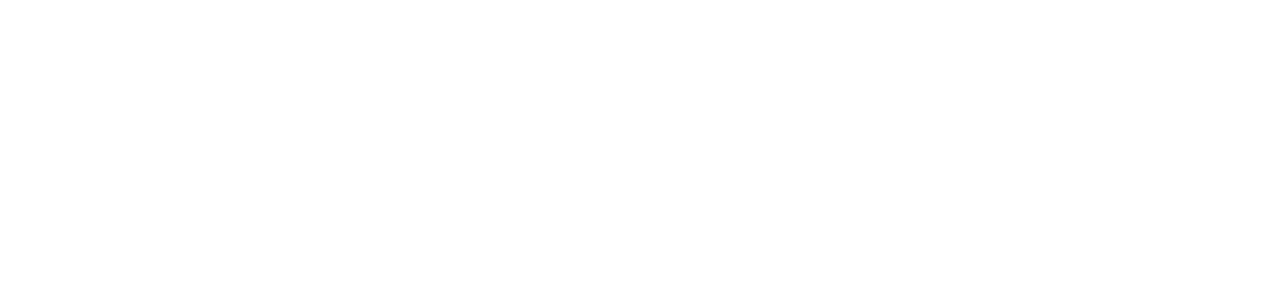
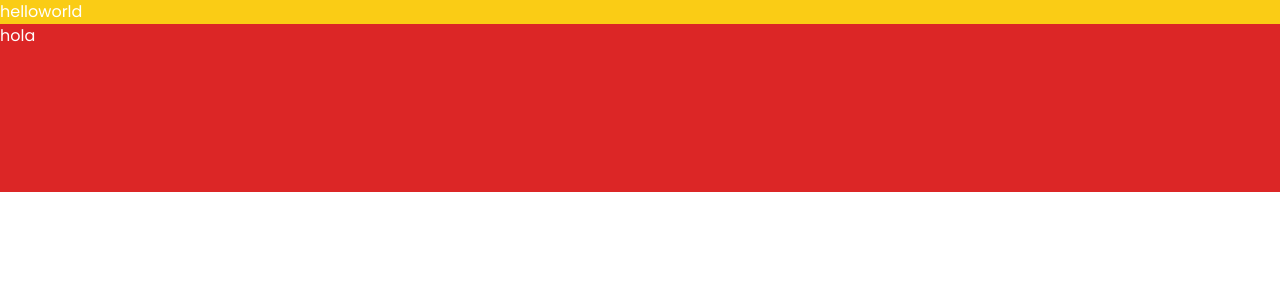
Before and after one commit to pathakHemanta/kiosk-check-in, a Next.js app: page /test2 in a window 1280 px wide. Before the commit this address had no page. Shown: the top 300 px of the page. Built offline with nearby package versions, Linux system fonts and the light colour scheme.

Commit message:
added react-icons library

```diff
--- a/package.json
+++ b/package.json
@@ -18,6 +18,7 @@
     "postcss": "8.4.29",
     "react": "18.2.0",
     "react-dom": "18.2.0",
+    "react-icons": "^4.12.0",
     "tailwindcss": "3.3.3"
   },
   "devDependencies": {
--- a/src/pages/test1.js
+++ b/src/pages/test1.js
@@ -1,4 +1,6 @@
 import React, { useEffect, useState } from "react";
+import { FaPauseCircle } from "react-icons/fa";
+import { MdPauseCircleOutline } from "react-icons/md";
 
 const Test = () => {
   const regularObject = { key: "value", number: 42 };
@@ -24,7 +26,7 @@ const Test = () => {
   return (
     <div className="h-screen flex flex-col items-center w-full bg-lime-500">
       <form className="flex flex-col bg-blue-300 my-auto w-auto p-3">
-        <section className="mx-auto max-w-lg">
+        <section className="">
           <label htmlFor="first-name" className="label">
             First Name:
           </label>
@@ -72,7 +74,16 @@ const Test = () => {
           Submit
         </button>
       </form>
-      <footer className="bg-pink-700">this is the footer</footer>
+      <footer className="">
+        {/* this is the footer
+        <span className="text">
+          <FaPauseCircle className="rounded-full bg-black" />
+        </span> */}
+        <div className="absolute left-0">
+          <span className="">hello</span>
+          <span>world</span>
+        </div>
+      </footer>
     </div>
   );
 };
--- /dev/null
+++ b/src/pages/test2.js
@@ -0,0 +1,15 @@
+import React from "react";
+
+const test2 = () => {
+  return (
+    <div className="relative bg-red-600 h-48">
+      <div className="relative bg-yellow-400 right-0 bottom-0">
+        <span>hello</span>
+        <span>world</span>
+      </div>
+      <div>hola</div>
+    </div>
+  );
+};
+
+export default test2;
```
Also changed, not shown: 1 other file (tests, documents, lock files or other folders).
